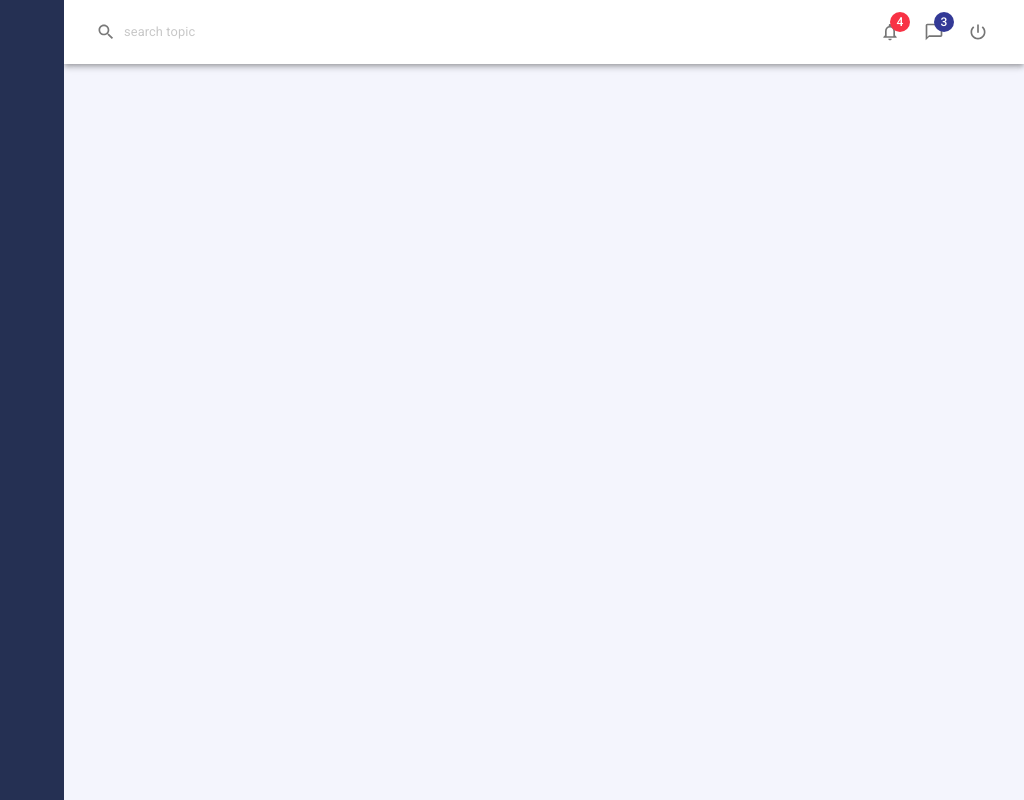
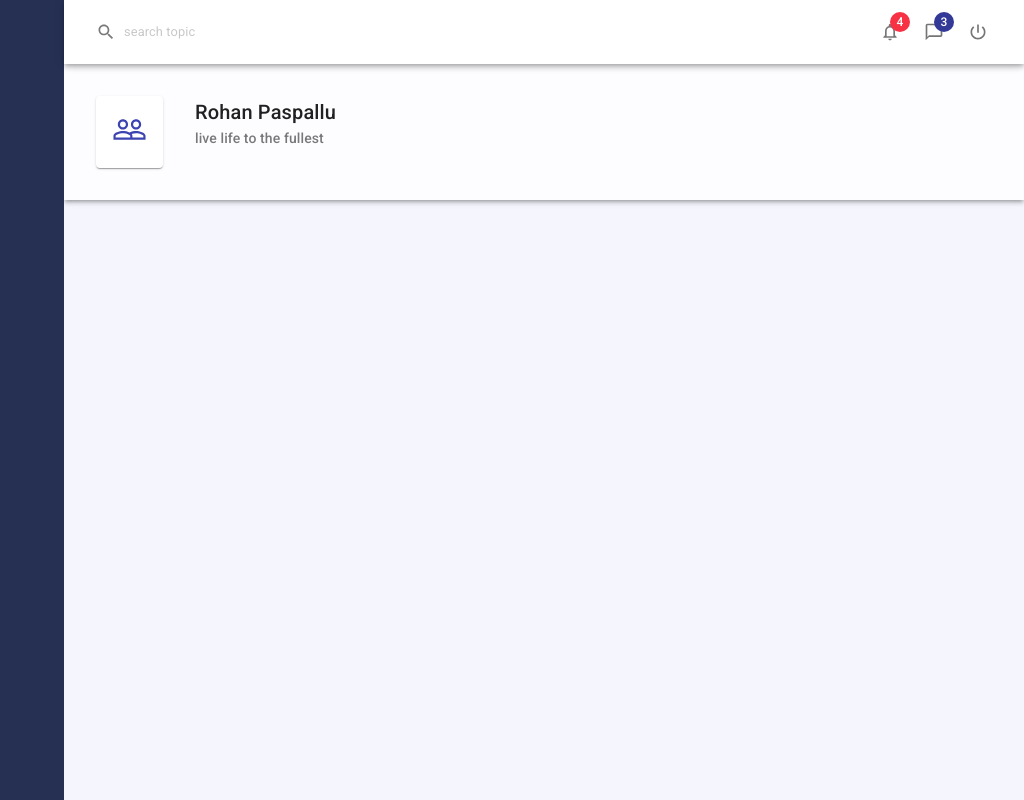
Before and after one commit to rohanpaspallu/react-material-ui, a React (Create React App) app: page / in a window 1280 px wide. Shown: the whole page, without its empty margins (256-1280 px from the left). Built offline with nearby package versions, Linux system fonts and the light colour scheme.

Commit message:
created page header component

```diff
--- a/src/App/App.js
+++ b/src/App/App.js
@@ -3,6 +3,8 @@ import React from 'react'
 import logo from '../logo.svg'
 import './App.css'
 import SideMenu from '../components/SideMenu'
+import PageHeader from '../components/PageHeader'
+import PeopleOutlineIcon from '@material-ui/icons/PeopleOutline'
 import {
   createMuiTheme,
   CssBaseline,
@@ -27,6 +29,18 @@ const theme = createMuiTheme({
       default: '#f4f5fd',
     },
   },
+  overrides: {
+    MuiAppBar: {
+      root: {
+        transform: 'translateZ(0)',
+      },
+    },
+  },
+  props: {
+    MuiIconButton: {
+      disableRipple: true,
+    },
+  },
 })
 
 const useStyles = makeStyles({
@@ -44,6 +58,11 @@ function App() {
 
         <div className={classes.appMain}>
           <Header></Header>
+          <PageHeader
+            title='Rohan Paspallu'
+            subTitle='live life to the fullest'
+            icon={<PeopleOutlineIcon fontSize='large' />}
+          ></PageHeader>
         </div>
         <CssBaseline />
       </ThemeProvider>
--- a/src/components/Header.js
+++ b/src/components/Header.js
@@ -16,6 +16,7 @@ import SearchIcon from '@material-ui/icons/Search'
 const useStyles = makeStyles((theme) => ({
   root: {
     backgroundColor: '#fff',
+    transform: 'translateZ(0)',
   },
 
   searchInput: {
--- /dev/null
+++ b/src/components/PageHeader.js
@@ -0,0 +1,45 @@
+import { Card, makeStyles, Paper, Typography } from '@material-ui/core'
+import React from 'react'
+
+const useStyles = makeStyles((theme) => ({
+  root: {
+    backgroundColor: '#fdfdff',
+  },
+
+  PageHeader: {
+    padding: theme.spacing(4),
+    display: 'flex',
+    marginBottom: theme.spacing(4),
+  },
+  pageIcon: {
+    display: 'inline-block',
+    padding: theme.spacing(2),
+    color: '#3c44b1',
+  },
+  pageTitle: {
+    paddingLeft: theme.spacing(4),
+    '& .MuiTypography-subtitle2': {
+      opacity: '0.6',
+    },
+  },
+}))
+
+export default function PageHeader(props) {
+  const { title, subTitle, icon } = props
+  const classes = useStyles()
+  return (
+    <Paper elevation={3} square className={classes.root}>
+      <div className={classes.PageHeader}>
+        <Card className={classes.pageIcon}>{icon}</Card>
+        <div className={classes.pageTitle}>
+          <Typography variant='h6' component='div'>
+            {title}
+          </Typography>
+          <Typography variant='subtitle2' component='div'>
+            {subTitle}
+          </Typography>
+        </div>
+      </div>
+    </Paper>
+  )
+}
```
Also changed, not shown: 1 other file (tests, documents, lock files or other folders).
